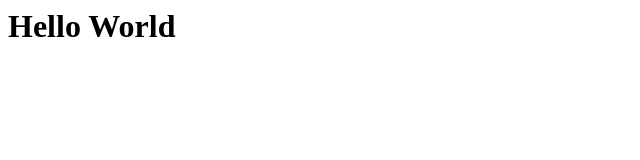
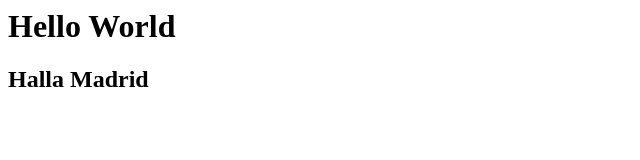
Before and after one commit to Putnug1122/latihan-git-komnet, a plain HTML site: page index.html in a window 1280 px wide. Shown: the whole page, without its empty margins (0-640 px from the left). Drawn offline with Linux system fonts and the light colour scheme.

Commit message:
Madrid Juara

```diff
--- a/index.html
+++ b/index.html
@@ -1 +1,3 @@
 <h1> Hello World </h1>
+
+<h2> Halla Madrid </h2>
```
